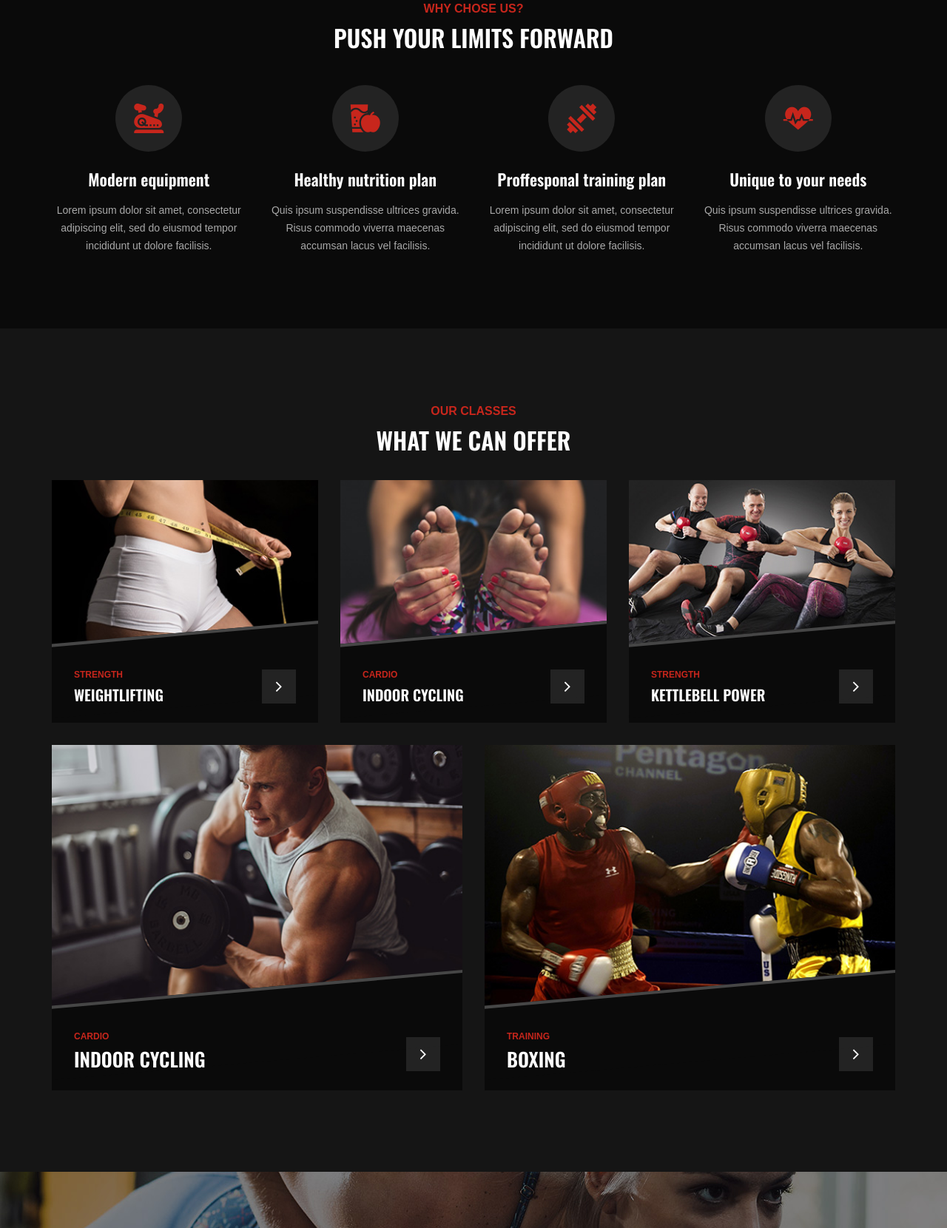
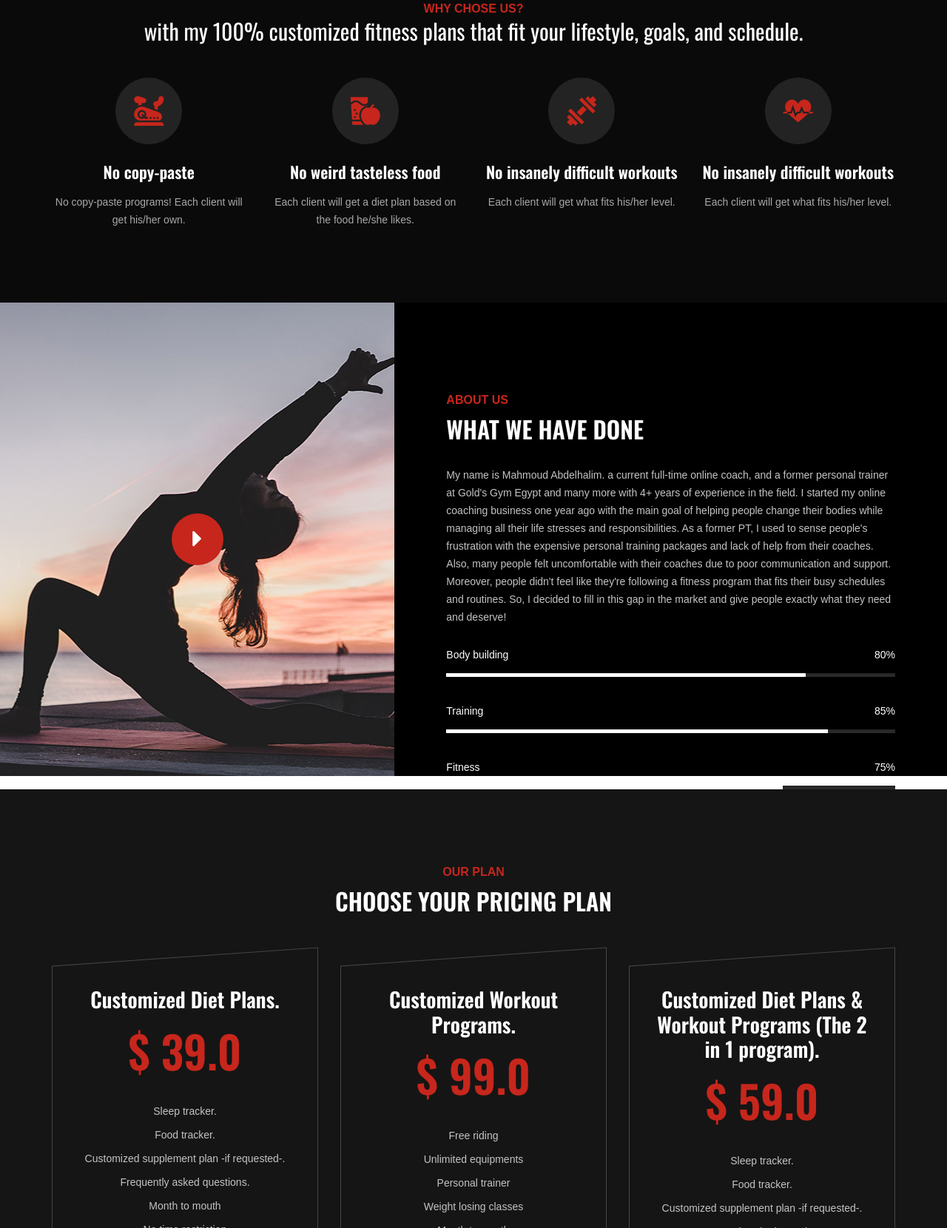
Before and after one commit to Ziad-Behairy/Online_Coaching_Web, a plain HTML site: page index.html in a window 1280 px wide. Shown: the part 1140-2800 px from the top of the page at 74% size. Drawn offline with nearby package versions, Linux system fonts and the light colour scheme; a web font is replaced by a local one.

Commit message:
editonhomepage

```diff
--- a/index.html
+++ b/index.html
@@ -136,7 +136,7 @@
                         <div class="col-lg-6 offset-lg-6">
                             <div class="hi-text">
                                 <span>Shape your body</span>
-                                <h1>Be <strong>strong</strong> traning hard</h1>
+                                <h1>Not all <strong>Pandas</strong> are fat</h1>
                                 <a href="#" class="primary-btn">Get info</a>
                             </div>
                         </div>
@@ -149,7 +149,7 @@
                         <div class="col-lg-6 offset-lg-6">
                             <div class="hi-text">
                                 <span>Shape your body</span>
-                                <h1>Be <strong>strong</strong> traning hard</h1>
+                                <h1>Not all <strong>Pandas</strong> are fat</h1>
                                 <a href="#" class="primary-btn">Get info</a>
                             </div>
                         </div>
@@ -167,7 +167,7 @@
                 <div class="col-lg-12">
                     <div class="section-title">
                         <span>Why chose us?</span>
-                        <h2>PUSH YOUR LIMITS FORWARD</h2>
+                        <h3 style="color: white;" >with my 100% customized fitness plans that fit your lifestyle, goals, and schedule.</h3>
                     </div>
                 </div>
             </div>
@@ -175,33 +175,29 @@
                 <div class="col-lg-3 col-sm-6">
                     <div class="cs-item">
                         <span class="flaticon-034-stationary-bike"></span>
-                        <h4>Modern equipment</h4>
-                        <p>Lorem ipsum dolor sit amet, consectetur adipiscing elit, sed do eiusmod tempor incididunt ut
-                            dolore facilisis.</p>
+                        <h4>No copy-paste</h4>
+                        <p>No copy-paste programs! Each client will get his/her own.</p>
                     </div>
                 </div>
                 <div class="col-lg-3 col-sm-6">
                     <div class="cs-item">
                         <span class="flaticon-033-juice"></span>
-                        <h4>Healthy nutrition plan</h4>
-                        <p>Quis ipsum suspendisse ultrices gravida. Risus commodo viverra maecenas accumsan lacus vel
-                            facilisis.</p>
+                        <h4>No weird tasteless food</h4>
+                        <p>Each client will get a diet plan based on the food he/she likes.</p>
                     </div>
                 </div>
                 <div class="col-lg-3 col-sm-6">
                     <div class="cs-item">
                         <span class="flaticon-002-dumbell"></span>
-                        <h4>Proffesponal training plan</h4>
-                        <p>Lorem ipsum dolor sit amet, consectetur adipiscing elit, sed do eiusmod tempor incididunt ut
-                            dolore facilisis.</p>
+                        <h4>No insanely difficult workouts</h4>
+                        <p>Each client will get what fits his/her level.</p>
                     </div>
                 </div>
                 <div class="col-lg-3 col-sm-6">
                     <div class="cs-item">
                         <span class="flaticon-014-heart-beat"></span>
-                        <h4>Unique to your needs</h4>
-                        <p>Quis ipsum suspendisse ultrices gravida. Risus commodo viverra maecenas accumsan lacus vel
-                            facilisis.</p>
+                        <h4>No insanely difficult workouts</h4>
+                        <p>Each client will get what fits his/her level.</p>
                     </div>
                 </div>
             </div>
@@ -209,8 +205,65 @@
     </section>
     <!-- ChoseUs Section End -->
 
+
+     <!-- About US Section Begin -->
+     <section class="aboutus-section">
+        <div class="container-fluid">
+            <div class="row">
+                <div class="col-lg-5 p-0">
+                    <div class="about-video set-bg" data-setbg="img/about-us.jpg">
+                        <a href="https://www.youtube.com/watch?v=EzKkl64rRbM" class="play-btn video-popup"><i
+                                class="fa fa-caret-right"></i></a>
+                    </div>
+                </div>
+                <div class="col-lg-7 p-0">
+                    <div class="about-text">
+                        <div class="section-title">
+                            <span>About Us</span>
+                            <h2>What we have done</h2>
+                        </div>
+                        <div class="at-desc">
+                            <p>My name is Mahmoud Abdelhalim. a current full-time online coach, and a former personal trainer at Gold's Gym Egypt and many more with 4+ years of experience in the field. I started my online coaching business one year ago with the main goal of helping people change their bodies while managing all their life stresses and responsibilities. As a former PT, I used to sense people's frustration with the expensive personal training packages and lack of help from their coaches. Also, many people felt uncomfortable with their coaches due to poor communication and support. Moreover, people didn't feel like they're following a fitness program that fits their busy schedules and routines. So, I decided to fill in this gap in the market and give people exactly what they need and deserve!</p>
+                        </div>
+                        <div class="about-bar">
+                            <div class="ab-item">
+                                <p>Body building</p>
+                                <div id="bar1" class="barfiller">
+                                    <span class="fill" data-percentage="80"></span>
+                                    <div class="tipWrap">
+                                        <span class="tip"></span>
+                                    </div>
+                                </div>
+                            </div>
+                            <div class="ab-item">
+                                <p>Training</p>
+                                <div id="bar2" class="barfiller">
+                                    <span class="fill" data-percentage="85"></span>
+                                    <div class="tipWrap">
+                                        <span class="tip"></span>
+                                    </div>
+                                </div>
+                            </div>
+                            <div class="ab-item">
+                                <p>Fitness</p>
+                                <div id="bar3" class="barfiller">
+                                    <span class="fill" data-percentage="75"></span>
+                                    <div class="tipWrap">
+                                        <span class="tip"></span>
+                                    </div>
+                                </div>
+                            </div>
+                        </div>
+                    </div>
+                </div>
+            </div>
+        </div>
+    </section>
+    <!-- About US Section End -->
+
+
     <!-- Classes Section Begin -->
-    <section class="classes-section spad">
+    <!-- <section class="classes-section spad">
         <div class="container">
             <div class="row">
                 <div class="col-lg-12">
@@ -283,11 +336,11 @@
                 </div>
             </div>
         </div>
-    </section>
+    </section> -->
     <!-- ChoseUs Section End -->
 
     <!-- Banner Section Begin -->
-    <section class="banner-section set-bg" data-setbg="img/banner-bg.jpg">
+    <!-- <section class="banner-section set-bg" data-setbg="img/banner-bg.jpg">
         <div class="container">
             <div class="row">
                 <div class="col-lg-12 text-center">
@@ -299,7 +352,7 @@
                 </div>
             </div>
         </div>
-    </section>
+    </section> -->
     <!-- Banner Section End -->
 
     <!-- Pricing Section Begin -->
@@ -316,10 +369,29 @@
             <div class="row justify-content-center">
                 <div class="col-lg-4 col-md-8">
                     <div class="ps-item">
-                        <h3>Class drop-in</h3>
+                        <h3>Customized Diet Plans.</h3>
                         <div class="pi-price">
                             <h2>$ 39.0</h2>
-                            <span>SINGLE CLASS</span>
+
+                        </div>
+                        <ul>
+                            <li>Sleep tracker.</li>
+                            <li>Food tracker.</li>
+                            <li>Customized supplement plan -if requested-.</li>
+                            <li>Frequently asked questions.</li>
+                            <li>Month to mouth</li>
+                            <li>No time restriction</li>
+                        </ul>
+                        <a href="#" class="primary-btn pricing-btn">Enroll now</a>
+                        <a href="#" class="thumb-icon"><i class="fa fa-picture-o"></i></a>
+                    </div>
+                </div>
+                <div class="col-lg-4 col-md-8">
+                    <div class="ps-item">
+                        <h3>Customized Workout Programs.</h3>
+                        <div class="pi-price">
+                            <h2>$ 99.0</h2>
+
                         </div>
                         <ul>
                             <li>Free riding</li>
@@ -335,35 +407,17 @@
                 </div>
                 <div class="col-lg-4 col-md-8">
                     <div class="ps-item">
-                        <h3>12 Month unlimited</h3>
+                        <h3>Customized Diet Plans & Workout Programs (The 2 in
+                            1 program).</h3>
                         <div class="pi-price">
-                            <h2>$ 99.0</h2>
-                            <span>SINGLE CLASS</span>
+                            <h2>$ 59.0</h2>
+
                         </div>
                         <ul>
-                            <li>Free riding</li>
-                            <li>Unlimited equipments</li>
-                            <li>Personal trainer</li>
-                            <li>Weight losing classes</li>
-                            <li>Month to mouth</li>
-                            <li>No time restriction</li>
-                        </ul>
-                        <a href="#" class="primary-btn pricing-btn">Enroll now</a>
-                        <a href="#" class="thumb-icon"><i class="fa fa-picture-o"></i></a>
-                    </div>
-                </div>
-                <div class="col-lg-4 col-md-8">
-                    <div class="ps-item">
-                        <h3>6 Month unlimited</h3>
-                        <div class="pi-price">
-                            <h2>$ 59.0</h2>
-                            <span>SINGLE CLASS</span>
-                        </div>
-                        <ul>
-                            <li>Free riding</li>
-                            <li>Unlimited equipments</li>
-                            <li>Personal trainer</li>
-                            <li>Weight losing classes</li>
+                            <li>Sleep tracker.</li>
+                            <li>Food tracker.</li>
+                            <li>Customized supplement plan -if requested-.</li>
+                            <li>Frequently asked questions.</li>
                             <li>Month to mouth</li>
                             <li>No time restriction</li>
                         </ul>
```
Also changed, not shown: 404.html (+2 -2 lines).
